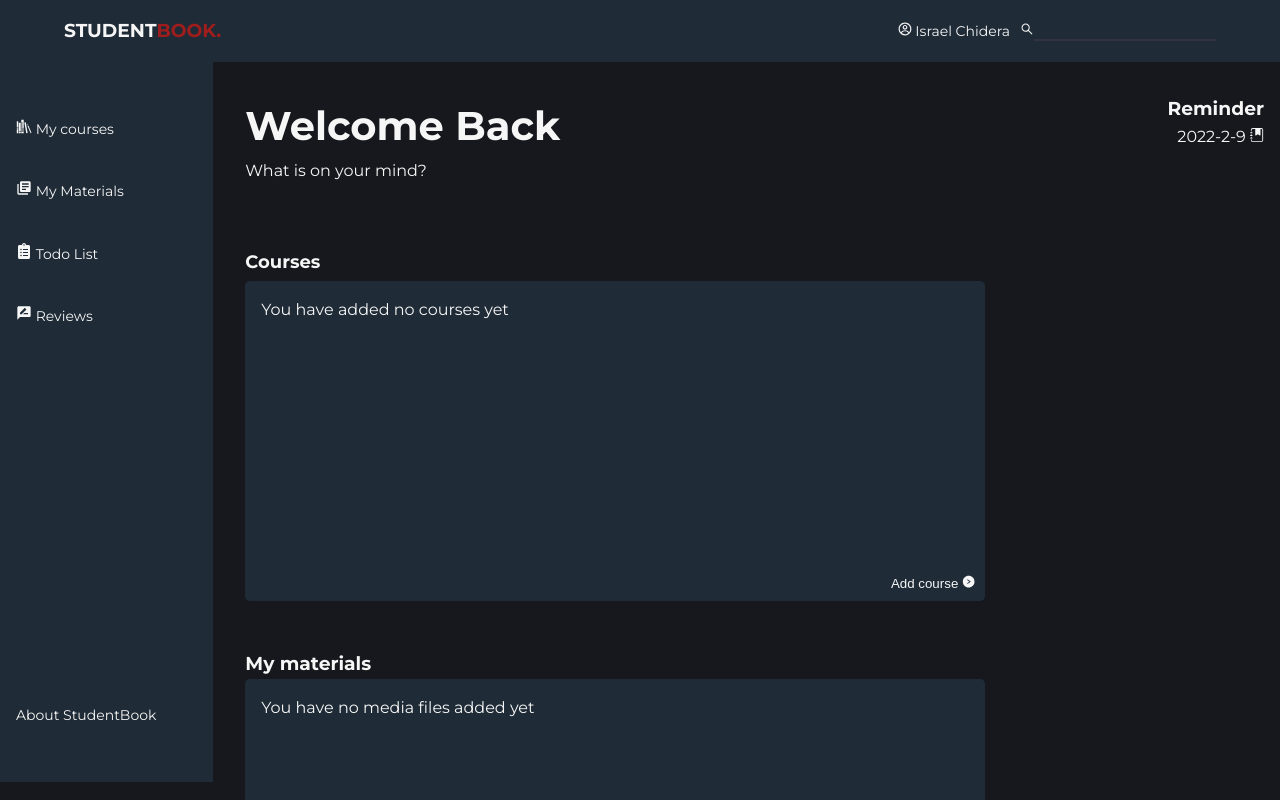
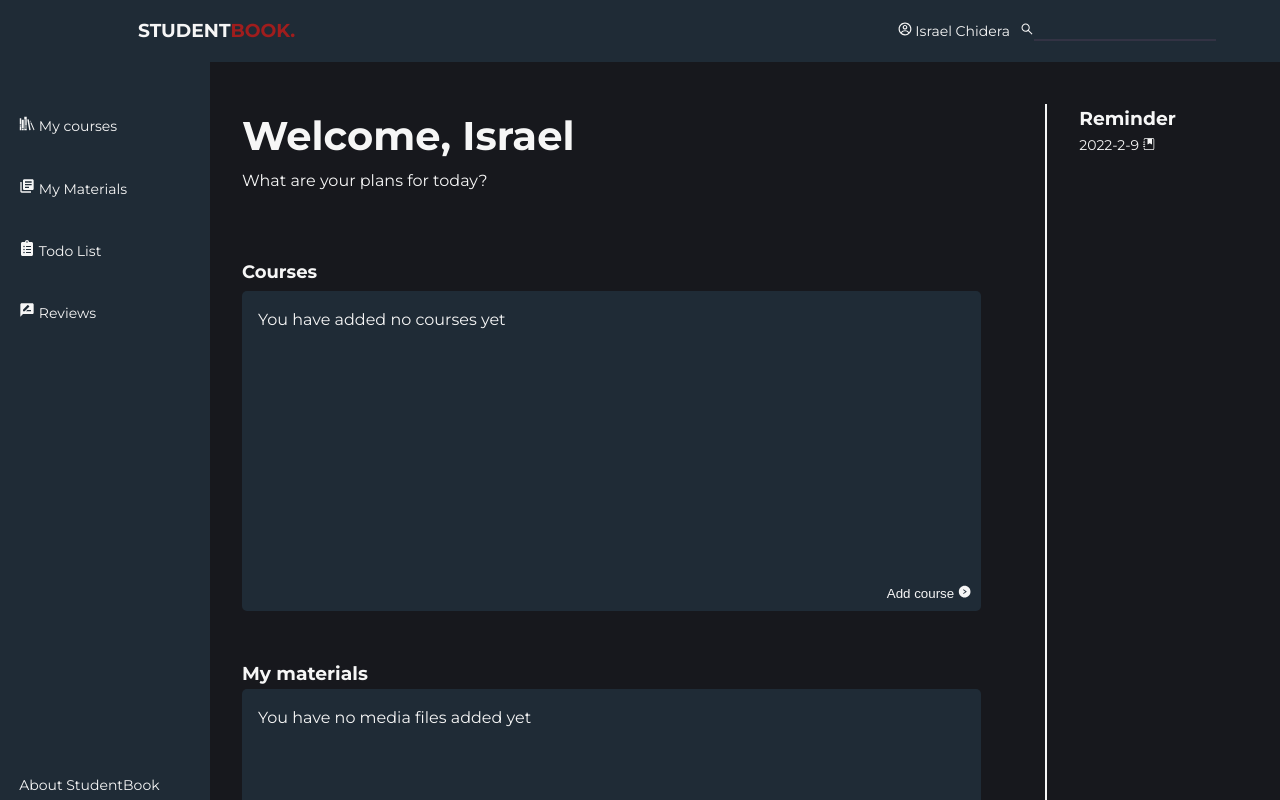
Before and after one commit to IsraelChidera/studentbook, a React (Create React App) app: page /dashboard in a window 1280 px wide. Shown: the top 800 px of the page. Built offline with nearby package versions, Linux system fonts and the light colour scheme.

Commit message:
Component Designs: Dashboard UI Completed

```diff
--- a/src/components/DbNav/Dbnav.css
+++ b/src/components/DbNav/Dbnav.css
@@ -3,6 +3,12 @@
     justify-content: space-between;
     padding: 1rem 4rem;
     background: var(--primary);
+    padding-left: 138px;
+    position: fixed;
+    width: 100%;
+    top: 0;
+    left: 0;
+    z-index: 1;
 }
 
 .dbProfile {
--- a/src/components/Dbdetails/Dbdetails.css
+++ b/src/components/Dbdetails/Dbdetails.css
@@ -1,7 +1,9 @@
 .dbDetailsGrid {
-    padding: 2rem 1rem 0 2rem;
+    padding: 2rem 1rem 2rem 2rem;
     display: flex;
     justify-content: space-between;
+    margin-left: 210px;
+    padding-top: 6.5rem;
 }
 
 .dbDetailsTitle {
@@ -34,6 +36,10 @@
 .dbCourses h3 {
     margin-bottom: 5px;
     font-size: 18px;
+}
+
+.reminder p {
+    font-size: 14px;
 }
 
 .dbMaterials {
@@ -80,17 +86,24 @@
 }
 
 .dbDetailsContainer {
-    flex: 3;
-    margin-right: 2rem;
+    flex: 4;
+    margin-right: 4rem;
 }
 
 .reminder {
     flex: 1;
     display: flex;
     flex-direction: column;
-    align-items: flex-end;
+    align-items: flex-start;
+    border-left: 2px solid #f6f6f6;
+    padding-left: 2rem;
 }
 
 .reminder-icon {
+    font-size: 12px;
+}
+
+.dbReviews p {
     font-size: 14px;
+    margin-top: 2rem;
 }
--- a/src/components/Dbdetails/index.js
+++ b/src/components/Dbdetails/index.js
@@ -15,10 +15,10 @@ const index = () => {
             <div className="dbDetailsContainer">
                 <div className="dbDetailsTitle">
                     <h1>
-                        Welcome Back
+                        Welcome, Israel
                     </h1>
                     <p>
-                        What is on your mind?
+                        What are your plans for today?
                     </p>
                 </div>
 
@@ -73,7 +73,7 @@ const index = () => {
                     <div className="dbReviews">
                         <div>
                             <p>
-                                You have added 0 reviews
+                                You have added 0 reviews ( feature not available!!! )
                             </p>
                         </div>
                     </div>
--- a/src/components/Dbsidebar/Dbsidebar.css
+++ b/src/components/Dbsidebar/Dbsidebar.css
@@ -1,10 +1,15 @@
 .dbSidebar {
     background: var(--primary);
-    height: 90vh;
+    height: 100%;
     display: flex;
     flex-direction: column;
     justify-content: space-between;
-    padding: 1rem;
+    padding: 1.2rem;
+    position: fixed;
+    width: 210px;
+    top: 3.5rem;
+    left: 0;
+    overflow-x: hidden;
 }
 
 .dbSidebar ul li {
--- a/src/index.css
+++ b/src/index.css
@@ -32,6 +32,6 @@ html, body {
 }
 
 .dbGrid {
-  display: grid;
-  grid-template-columns: 1fr 5fr;
+  /* display: grid;
+  grid-template-columns: 1fr 5fr; */
 }
```
